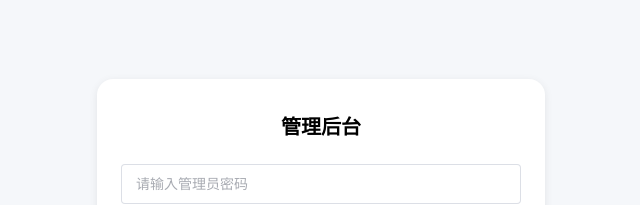
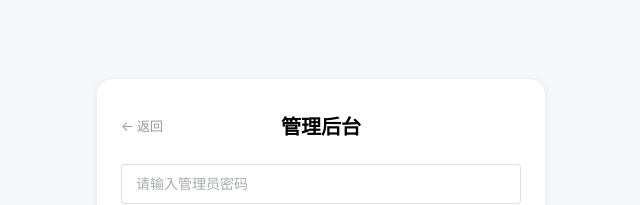
Before and after one commit to RosenFFF/CSCA-repair, a Vue app in the folder frontend/: page /admin in a window 1280 px wide. Shown: the part 154-359 px from the top of the page, without its empty margins (319-959 px from the left). Built offline with nearby package versions, Linux system fonts and the light colour scheme.

Commit message:
feat: add admin entry link on signup page and back navigation

```diff
--- a/frontend/src/views/AdminPage.vue
+++ b/frontend/src/views/AdminPage.vue
@@ -3,7 +3,10 @@
     <!-- Login -->
     <div v-if="!isLoggedIn" class="login-container">
       <div class="login-card">
-        <h2>管理后台</h2>
+        <div class="login-top">
+          <router-link to="/" class="back-link">← 返回</router-link>
+          <h2>管理后台</h2>
+        </div>
         <el-form @submit.prevent="handleLogin">
           <el-form-item>
             <el-input
@@ -24,7 +27,10 @@
     <!-- Dashboard -->
     <div v-else class="dashboard">
       <div class="dash-header">
-        <h2>管理后台</h2>
+        <div class="dash-header-left">
+          <router-link to="/" class="back-link">← 返回</router-link>
+          <h2>管理后台</h2>
+        </div>
         <el-button text @click="logout">退出</el-button>
       </div>
 
@@ -132,7 +138,36 @@ onMounted(() => {
   align-items: center;
   margin-bottom: 16px;
 }
+.dash-header-left {
+  display: flex;
+  align-items: center;
+  gap: 12px;
+}
 .dash-header h2 {
   font-size: 20px;
 }
+.login-top {
+  text-align: center;
+  margin-bottom: 24px;
+  position: relative;
+}
+.login-top h2 {
+  margin-bottom: 0;
+}
+.back-link {
+  font-size: 13px;
+  color: #999;
+  text-decoration: none;
+  position: absolute;
+  left: 0;
+  top: 50%;
+  transform: translateY(-50%);
+}
+.back-link:hover {
+  color: #1890ff;
+}
+.dash-header .back-link {
+  position: static;
+  transform: none;
+}
 </style>
--- a/frontend/src/views/SignupPage.vue
+++ b/frontend/src/views/SignupPage.vue
@@ -36,6 +36,11 @@
           </div>
         </el-collapse-item>
       </el-collapse>
+    </div>
+
+    <!-- Admin Entry -->
+    <div class="admin-entry">
+      <router-link to="/admin">管理员入口</router-link>
     </div>
 
     <!-- Signup Dialog -->
@@ -175,4 +180,17 @@ h1 {
   color: #999;
   margin-bottom: 8px;
 }
+.admin-entry {
+  text-align: center;
+  margin-top: 32px;
+  padding: 16px 0;
+}
+.admin-entry a {
+  font-size: 13px;
+  color: #999;
+  text-decoration: none;
+}
+.admin-entry a:hover {
+  color: #1890ff;
+}
 </style>
```
